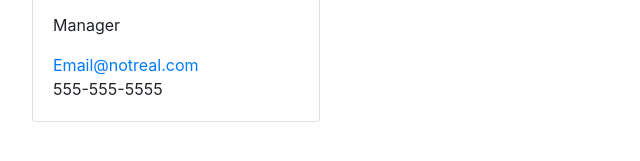
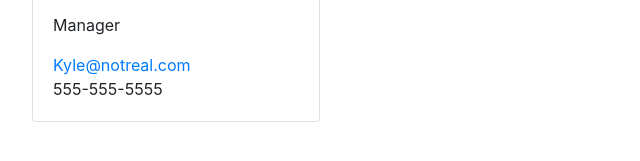
Before and after one commit to KyleKarotko/Team_Profile_Generator, a website: page index.html in a window 1280 px wide. Shown: the part 159-320 px from the top of the page, 53-693 px from the left. Drawn offline with nearby package versions, Linux system fonts and the light colour scheme.

```diff
--- a/index.html
+++ b/index.html
@@ -19,7 +19,7 @@
      <h5 class="text-danger card-title">Manager</h5>
      <p class="card-text">Kyle</p>
      <p class="card-text">Manager</p>
-     <a href="mailto:Email@notreal.com" class="card-link">Email@notreal.com</a>
+     <a href="mailto:Kyle@notreal.com" class="card-link">Kyle@notreal.com</a>
      <p class="card-text">555-555-5555</p>
    </div>
  </div>
```
Also changed, not shown: README.md.
